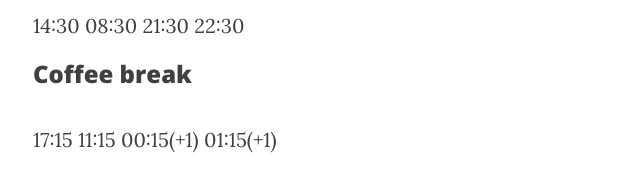
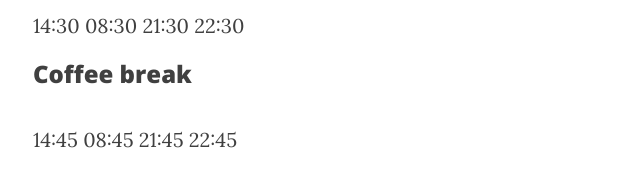
Before and after one commit to DHconf2022/DHconf2022.github.io, a website: page programme.html in a window 1280 px wide. Shown: the part 1620-1791 px from the top of the page, 232-872 px from the left. Drawn offline with nearby package versions, Linux system fonts and the light colour scheme; files that its build step writes are made by us from their sources.

Commit message:
fix time

```diff
--- a/programme.html
+++ b/programme.html
@@ -241,10 +241,10 @@
                             </div>
                             <div class="table-row">
                                 <div class="table-column">
-                                    <span class="t-cet">17:15</span>
-                                    <span class="t-est">11:15</span>
-                                    <span class="t-cst">00:15(+1)</span>
-                                    <span class="t-jst">01:15(+1)</span>
+                                    <span class="t-cet">14:45</span>
+                                    <span class="t-est">08:45</span>
+                                    <span class="t-cst">21:45</span>
+                                    <span class="t-jst">22:45</span>
                                 </div>
                                 <div class="table-column">
                                     <h3>PANEL 2
```
